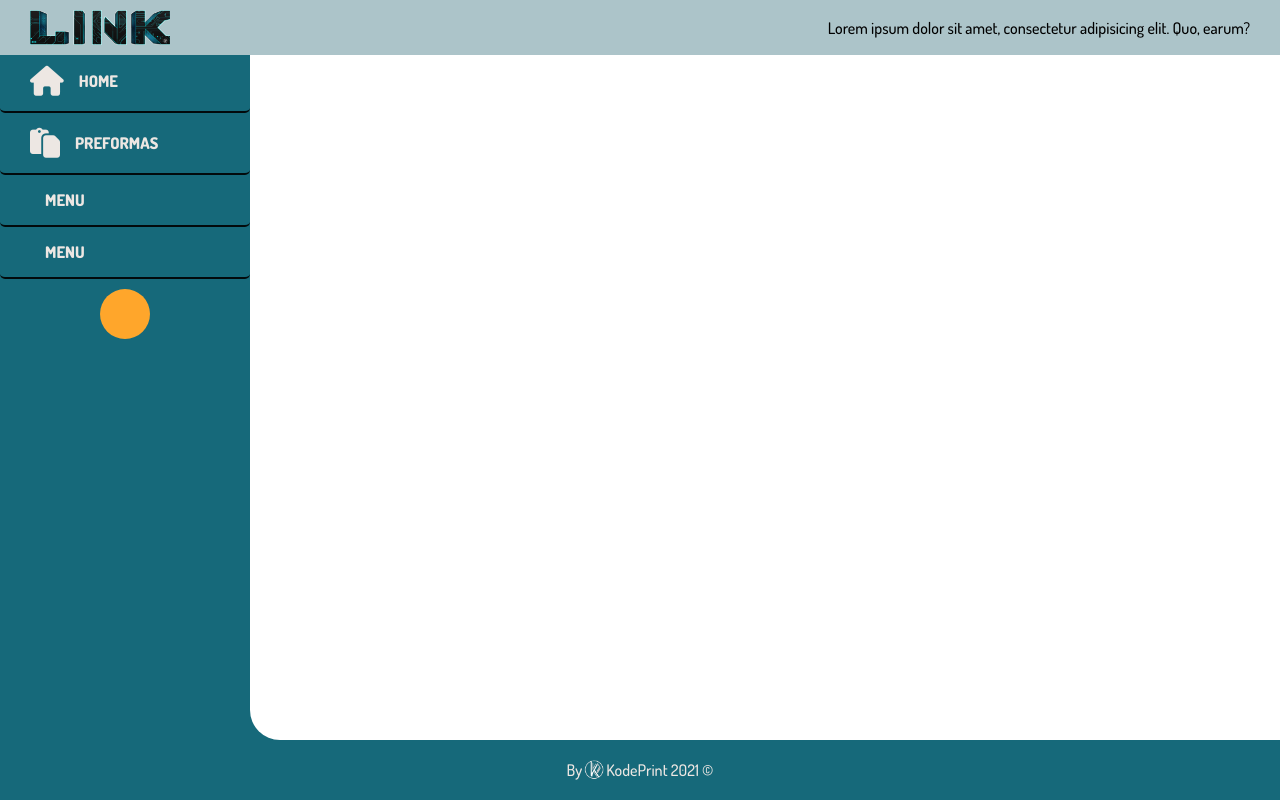
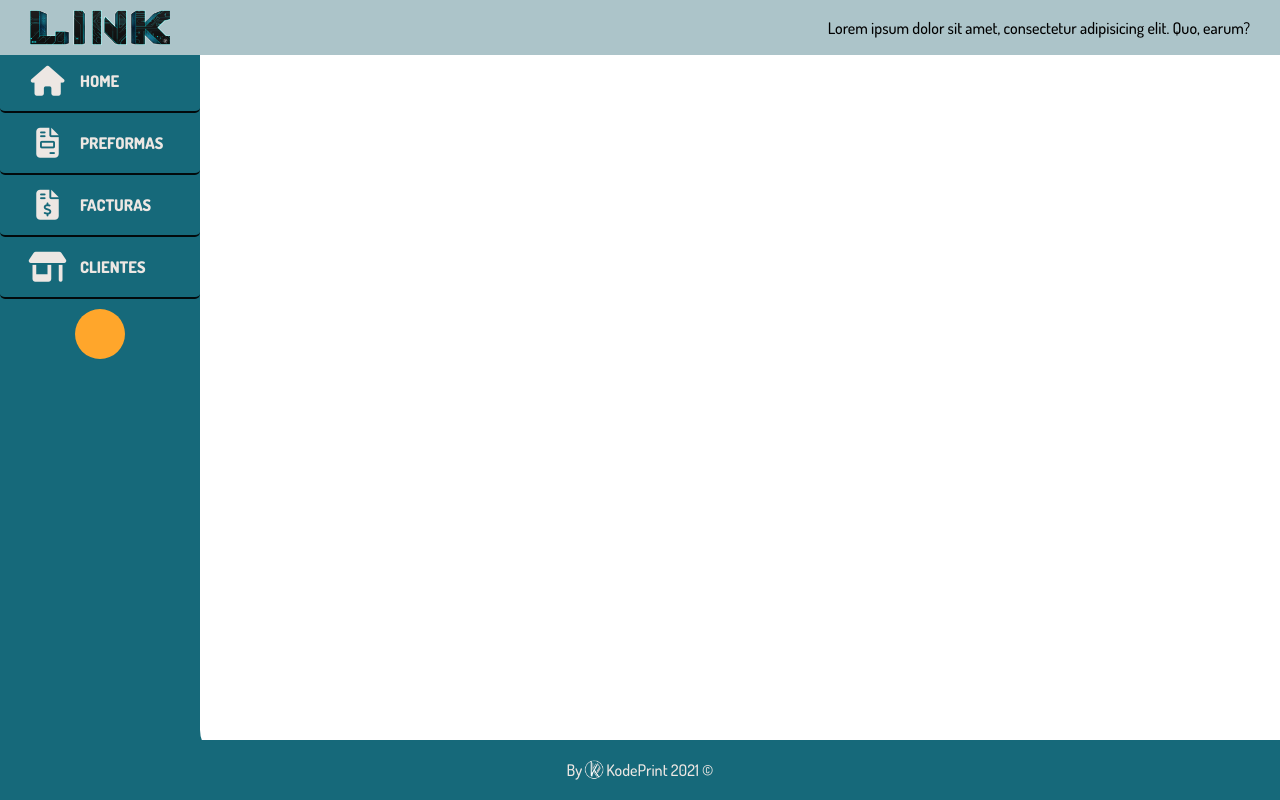
Before and after one commit to KodePrint/LinkByKP, a Django app: page / in a window 1280 px wide. Run offline with Django 3.2, Linux system fonts and the light colour scheme; parts of the project's set-up code (start-up, migrations or seed data) failed here and were passed over; some libraries are stand-ins or nearby versions.

Commit message:
Se modifico el content aun faltan retoques en el mismo para modificar

```diff
--- a/link/core/static/css/base.css
+++ b/link/core/static/css/base.css
@@ -195,8 +195,14 @@ body {
 /* CONTENT SECTION */
 
 .content {
-    margin: 6rem 0;
+    margin-top: 8rem;
 }
+
+.content .table {
+    overflow-x: scroll;
+    padding: 1rem;
+}
+
 
 
 /* FOOTER SECTION */
--- a/link/core/static/css/base1024.css
+++ b/link/core/static/css/base1024.css
@@ -47,7 +47,7 @@
     .list-menu {
         top: 5rem;
         padding: .1rem 0;
-        max-width: 25rem;
+        max-width: 20rem;
         height: calc(100% - 6rem);
         margin: 0;
         background: var(--color_text);
@@ -71,7 +71,10 @@
     }
 
     .list-menu .list .item a i {
+        display: flex;
         font-size: 3rem;
+        width: 4rem;
+        justify-content: center;
     }
 
     .list-menu .list .item a span {
@@ -129,6 +132,7 @@
         margin-left: -50rem;
     }
 
+
     .collapse-menu .list-menu {
         max-width: 9rem;
     }
@@ -140,14 +144,14 @@
     /* CONTENT SECTION */
 
     .content {
-        width: calc(100% - 25rem);
-        margin-left: 25rem;
+        width: calc(100% - 20rem);
+        margin-left: 20rem;
         transition: 1s ease;
         /* background: wheat; */
     }
 
     .content .bg {
-        width: calc(100% - 25rem);
+        width: calc(100% - 20rem);
         height: calc(100vh - 12.2rem);
         position: absolute;
         z-index: 0;
@@ -158,9 +162,14 @@
         position: absolute;
         background: white;
         padding: 2rem;
-        min-width: calc(100% - 25rem);
+        padding-bottom: 7rem;
+        min-width: calc(100% - 20rem);
         min-height: calc(100vh - 12.2rem);
         border-bottom-left-radius: 3rem;
+    }
+
+    .content .table {
+        overflow-x: auto;
     }
     /* FOOTER SECTION */
 
--- a/link/core/static/js/link.js
+++ b/link/core/static/js/link.js
@@ -3,6 +3,7 @@ var menu = document.querySelector('.menu')
 var content = document.querySelector('.content')
 var collapseBtn = document.querySelector('.collapse-button')
 var barState = localStorage.getItem('bar')
+
 
 hamburguer.addEventListener('click', () => {
     hamburguer.classList.toggle('open-menu')
--- a/link/core/templates/core/base.html
+++ b/link/core/templates/core/base.html
@@ -78,6 +78,9 @@
     <script src='{% static "js/link.js" %}'></script>
 
     {% block scritps %} {% endblock scritps %}
+    <!-- Link Selecterd -->
+    <script>
+    </script>
 </body>
 
 </html>
--- a/link/core/templates/core/menu.html
+++ b/link/core/templates/core/menu.html
@@ -2,16 +2,20 @@
     <div class="fondo"></div>
     <ul class="list">
         <li class="item">
-            <a href="{% url 'home' %}"><i class="fas fa-home-lg-alt"></i><span>Home</span></a>
+            <a class="item-link" href="{% url 'home' %}"><i class="fas fa-home-lg-alt"></i><span>Home</span></a>
         </li>
         <li class="item">
-            <a href="{% url 'preformList' %}"><i class="fas fa-paste"></i><span>Preformas</span></a>
+            <a class="item-link
+            {% if path %}
+
+            {% endif %}
+                " href="{% url 'preformList' %}"><i class="fas fa-file-invoice"></i><span>Preformas</span></a>
         </li>
         <li class="item">
-            <a href=""><i class="fad fa-house"></i><span>Menu</span></a>
+            <a class="item-link" href=""><i class="fas fa-file-invoice-dollar"></i><span>Facturas</span></a>
         </li>
         <li class="item">
-            <a href=""><i class="fad fa-house"></i><span>Menu</span></a>
+            <a class="item-link" href=""><i class="fas fa-store-alt"></i><span>Clientes</span></a>
         </li>
     </ul>
     <div class="btn-menu">
--- a/link/link/urls.py
+++ b/link/link/urls.py
@@ -19,6 +19,7 @@ from django.urls import path, include
 
 urlpatterns = [
     path('admin/', admin.site.urls),
-    path('', include('preform.urls')),
+    path('preform/', include('preform.urls')),
+    path('client/', include('client.urls')),
     path('', include('core.urls')),
 ]
```
Also changed, not shown: link/preform/templates/preform/preform_list.html (+12 -5 lines).
